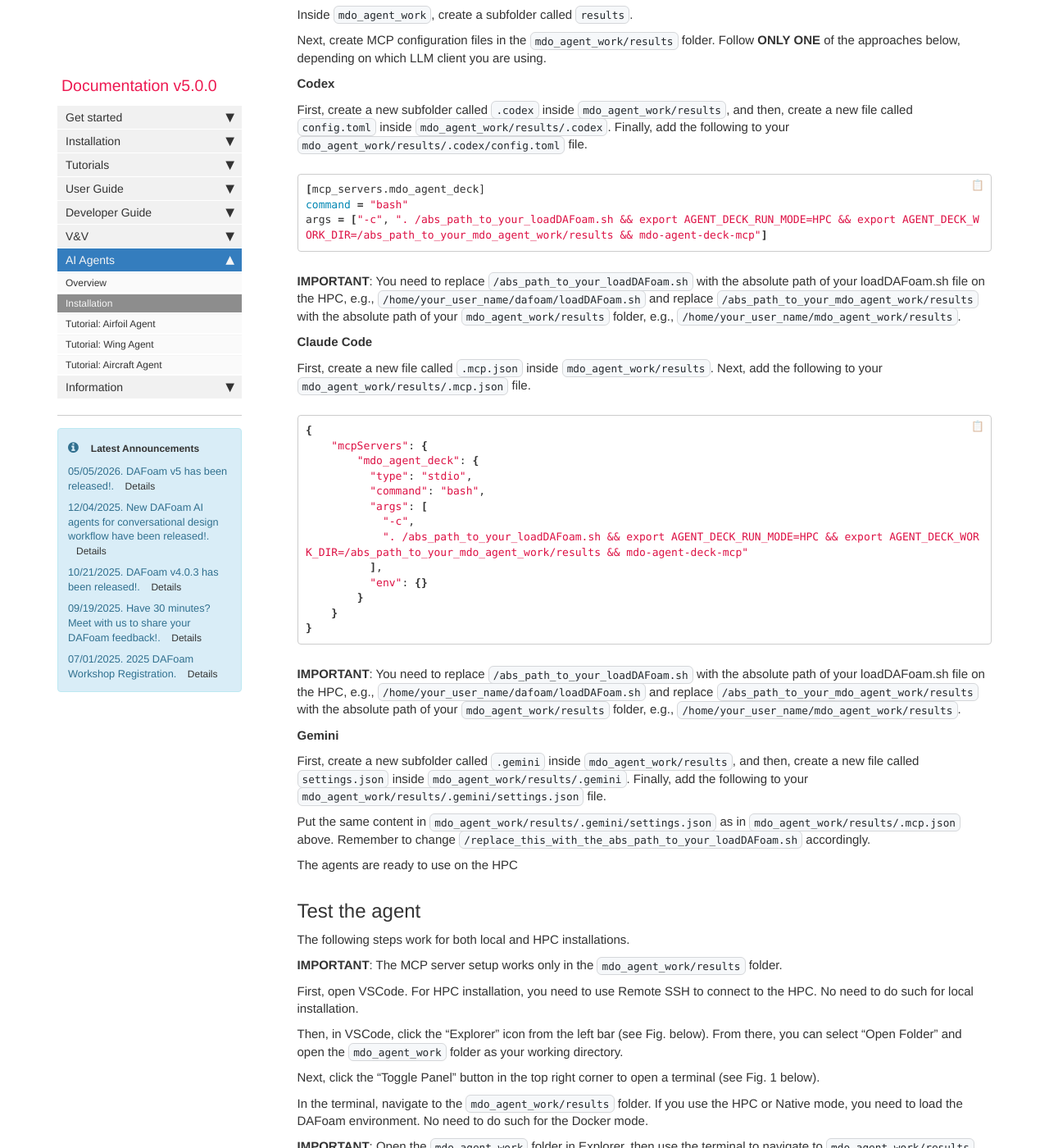
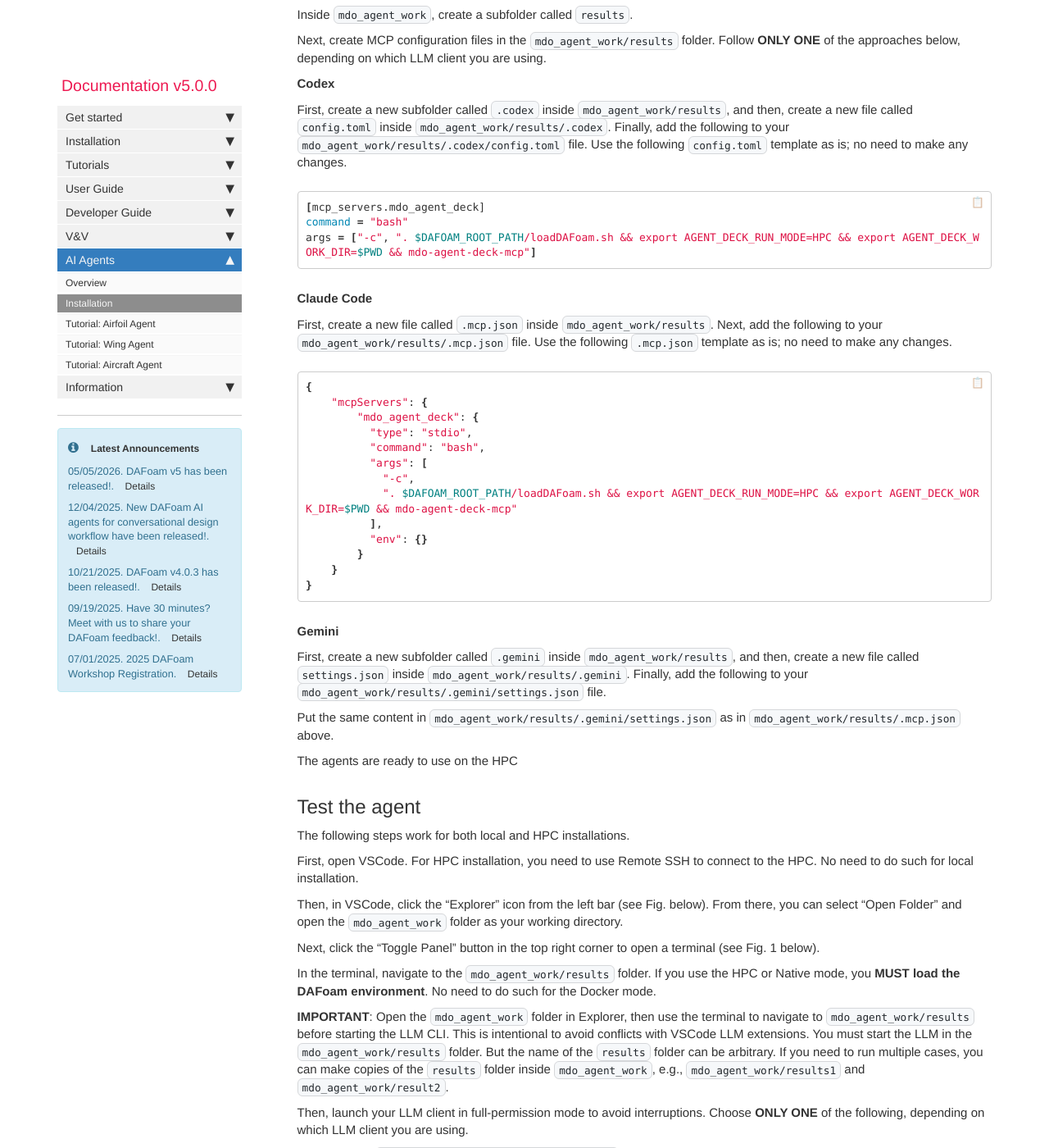
Before and after one commit to DAFoam/DAFoam.github.io, a Jekyll site: the page built from pages/mydoc/mydoc_ai_assistant_installation.md, in a window 1280 px wide and 1400 px high, scrolled down 2819 px. Shown: the whole window at 82% size. Built offline with Jekyll 4.4.1, drawn with Linux system fonts in a browser that asks for light colours; comment, search, counter and statistics services are not loaded; some of the changed text lies outside the part shown.

Commit message:
content update

````diff
--- a/pages/mydoc/mydoc_ai_assistant_installation.md
+++ b/pages/mydoc/mydoc_ai_assistant_installation.md
@@ -118,19 +118,17 @@ Next, create MCP configuration files in the `mdo_agent_work/results` folder. Fol
 
 **Codex**
 
-First, create a new subfolder called `.codex` inside `mdo_agent_work/results`, and then, create a new file called `config.toml` inside `mdo_agent_work/results/.codex`. Finally, add the following to your `mdo_agent_work/results/.codex/config.toml` file.
+First, create a new subfolder called `.codex` inside `mdo_agent_work/results`, and then, create a new file called `config.toml` inside `mdo_agent_work/results/.codex`. Finally, add the following to your `mdo_agent_work/results/.codex/config.toml` file. Use the following `config.toml` template as is; no need to make any changes.
 
 ```bash
 [mcp_servers.mdo_agent_deck]
 command = "bash"
-args = ["-c", ". /abs_path_to_your_loadDAFoam.sh && export AGENT_DECK_RUN_MODE=HPC && export AGENT_DECK_WORK_DIR=/abs_path_to_your_mdo_agent_work/results && mdo-agent-deck-mcp"]
+args = ["-c", ". $DAFOAM_ROOT_PATH/loadDAFoam.sh && export AGENT_DECK_RUN_MODE=HPC && export AGENT_DECK_WORK_DIR=$PWD && mdo-agent-deck-mcp"]
 ```
-
-**IMPORTANT**: You need to replace `/abs_path_to_your_loadDAFoam.sh` with the absolute path of your loadDAFoam.sh file on the HPC, e.g., `/home/your_user_name/dafoam/loadDAFoam.sh` and replace `/abs_path_to_your_mdo_agent_work/results` with the absolute path of your `mdo_agent_work/results` folder, e.g., `/home/your_user_name/mdo_agent_work/results`.
 
 **Claude Code**
 
-First, create a new file called `.mcp.json` inside `mdo_agent_work/results`. Next, add the following to your `mdo_agent_work/results/.mcp.json` file.
+First, create a new file called `.mcp.json` inside `mdo_agent_work/results`. Next, add the following to your `mdo_agent_work/results/.mcp.json` file. Use the following `.mcp.json` template as is; no need to make any changes.
 
 ```bash
 {
@@ -140,7 +138,7 @@ First, create a new file called `.mcp.json` inside `mdo_agent_work/results`. Nex
           "command": "bash",
           "args": [
             "-c",
-            ". /abs_path_to_your_loadDAFoam.sh && export AGENT_DECK_RUN_MODE=HPC && export AGENT_DECK_WORK_DIR=/abs_path_to_your_mdo_agent_work/results && mdo-agent-deck-mcp"
+            ". $DAFOAM_ROOT_PATH/loadDAFoam.sh && export AGENT_DECK_RUN_MODE=HPC && export AGENT_DECK_WORK_DIR=$PWD && mdo-agent-deck-mcp"
           ],
           "env": {}
         }
@@ -148,14 +146,11 @@ First, create a new file called `.mcp.json` inside `mdo_agent_work/results`. Nex
 }
 ```
 
-**IMPORTANT**: You need to replace `/abs_path_to_your_loadDAFoam.sh` with the absolute path of your loadDAFoam.sh file on the HPC, e.g., `/home/your_user_name/dafoam/loadDAFoam.sh` and replace `/abs_path_to_your_mdo_agent_work/results` with the absolute path of your `mdo_agent_work/results` folder, e.g., `/home/your_user_name/mdo_agent_work/results`.
-
-
 **Gemini**
 
 First, create a new subfolder called `.gemini` inside `mdo_agent_work/results`, and then, create a new file called `settings.json` inside `mdo_agent_work/results/.gemini`. Finally, add the following to your `mdo_agent_work/results/.gemini/settings.json` file.
 
-Put the same content in `mdo_agent_work/results/.gemini/settings.json` as in `mdo_agent_work/results/.mcp.json` above. Remember to change `/replace_this_with_the_abs_path_to_your_loadDAFoam.sh` accordingly.
+Put the same content in `mdo_agent_work/results/.gemini/settings.json` as in `mdo_agent_work/results/.mcp.json` above.
 
 
 The agents are ready to use on the HPC
@@ -164,17 +159,15 @@ The agents are ready to use on the HPC
 
 The following steps work for both local and HPC installations.
 
-**IMPORTANT**: The MCP server setup works only in the `mdo_agent_work/results` folder.
-
 First, open VSCode. For HPC installation, you need to use Remote SSH to connect to the HPC. No need to do such for local installation.
 
 Then, in VSCode, click the "Explorer" icon from the left bar (see Fig. below). From there, you can select "Open Folder" and open the `mdo_agent_work` folder as your working directory.
 
 Next, click the "Toggle Panel" button in the top right corner to open a terminal (see Fig. 1 below).
 
-In the terminal, navigate to the `mdo_agent_work/results` folder. If you use the HPC or Native mode, you need to load the DAFoam environment. No need to do such for the Docker mode.
+In the terminal, navigate to the `mdo_agent_work/results` folder. If you use the HPC or Native mode, you **MUST load the DAFoam environment**. No need to do such for the Docker mode.
 
-**IMPORTANT**: Open the `mdo_agent_work` folder in Explorer, then use the terminal to navigate to `mdo_agent_work/results` before starting the LLM CLI. This is intentional to avoid conflicts with VSCode LLM extensions.
+**IMPORTANT**: Open the `mdo_agent_work` folder in Explorer, then use the terminal to navigate to `mdo_agent_work/results` before starting the LLM CLI. This is intentional to avoid conflicts with VSCode LLM extensions. You must start the LLM in the `mdo_agent_work/results` folder. But the name of the `results` folder can be arbitrary. If you need to run multiple cases, you can make copies of the `results` folder inside `mdo_agent_work`, e.g., `mdo_agent_work/results1` and `mdo_agent_work/result2`.
 
 Then, launch your LLM client in full-permission mode to avoid interruptions. Choose **ONLY ONE** of the following, depending on which LLM client you are using.
 
````
Also changed, not shown: other parts of pages/mydoc/mydoc_ai_assistant_installation.md (+1 -1 lines).
